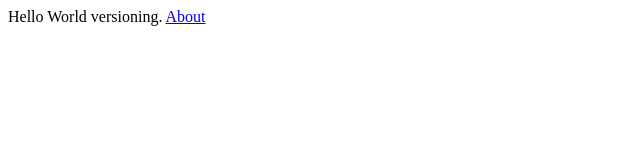
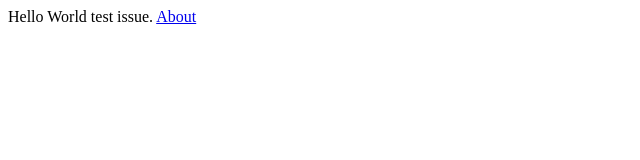
Before and after one commit to diogogomes77/testpage, a Next.js app: page / in a window 1280 px wide. Shown: the top 160 px of the page, without its empty margins (0-640 px from the left). Built offline with nearby package versions, Linux system fonts and the light colour scheme; no server answers.

Commit message:
feat(#24): test issue commit

```diff
--- a/src/pages/index.js
+++ b/src/pages/index.js
@@ -3,7 +3,7 @@ import Link from 'next/link';
 export default function Home() {
     return (
         <div>
-            Hello World versioning.{' '}
+            Hello World test issue.{' '}
             <Link href="/about" as={process.env.BACKEND_URL + '/about'}>
                 <a>About</a>
             </Link>
```
Also changed, not shown: 1 other file (tests, documents, lock files or other folders).
